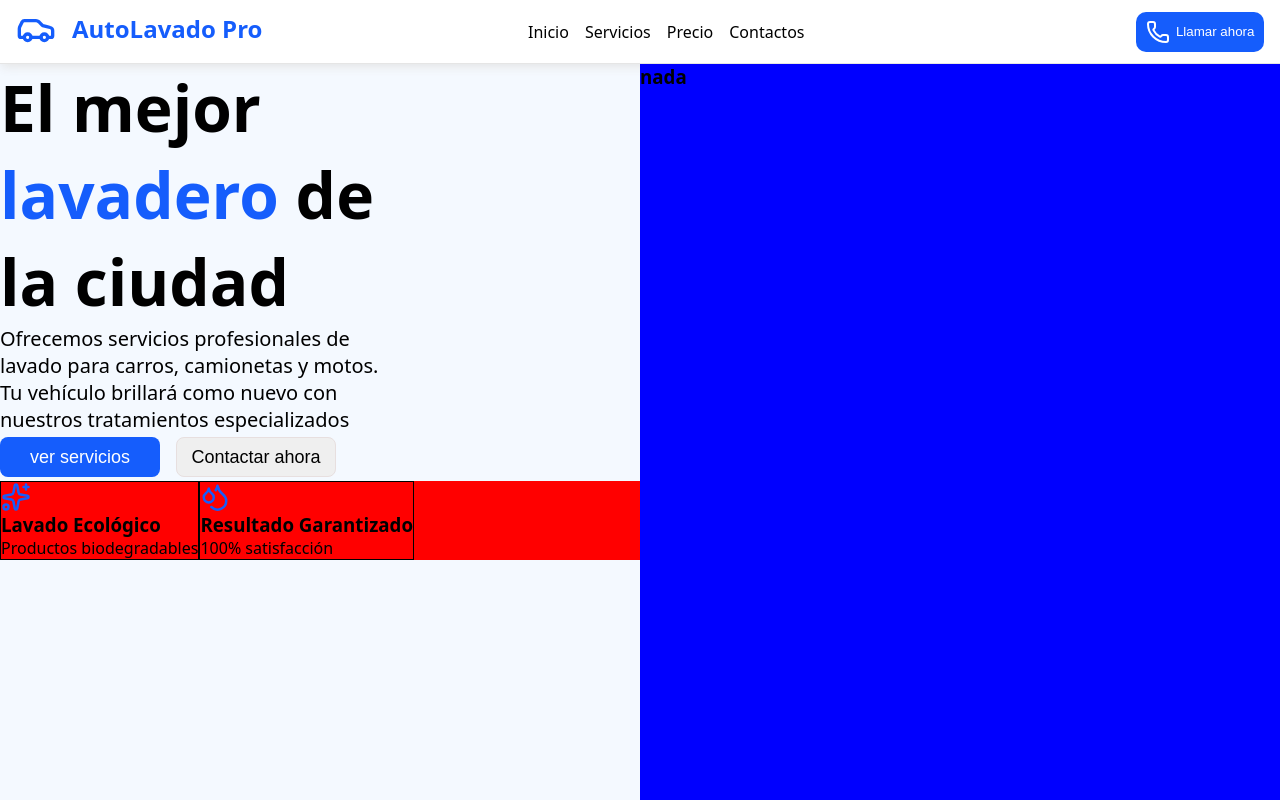
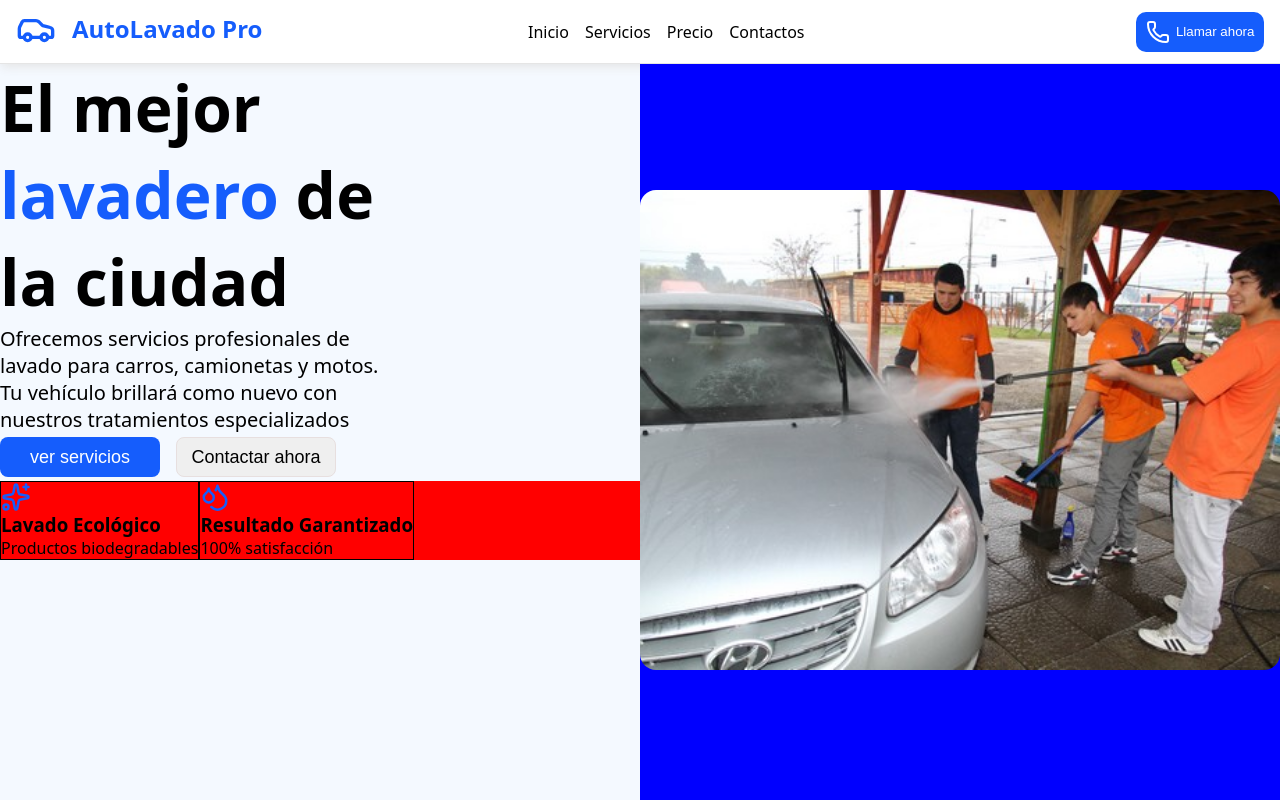
Before and after one commit to ordogens/carWash, a React (Vite) app in the folder lavadero/: page / in a window 1280 px wide. Built offline with nearby package versions, Linux system fonts and the light colour scheme.

Commit message:
Añadida imagen izquierda

```diff
--- a/lavadero/src/main/Main.tsx
+++ b/lavadero/src/main/Main.tsx
@@ -1,5 +1,6 @@
 import styles from "./main.module.css";
 import { Sparkles,Droplets } from "lucide-react";
+import CarCleaners from '../assets/images/carCleaners.jpg'
 
 export const Main = () => {
   return (
@@ -34,7 +35,13 @@ export const Main = () => {
       </article>
 
       <article className={styles.car}>
-        <h1>nada</h1>
+        <picture>
+          <img className={styles.carImageContainer} src={CarCleaners} alt="" />
+        </picture>
+
+        <div>
+
+        </div>
       </article>
     </section>
   );
--- a/lavadero/src/main/main.module.css
+++ b/lavadero/src/main/main.module.css
@@ -61,5 +61,13 @@
     width: 50vw;
     height: 92vh;
     background-color: blue;
+    display: flex;
+    justify-content: center;
+    align-items: center;
+
+    & .carImageContainer {
+      border-radius: 1rem;
+      width: 40rem;
+    }
   }
 }
```
Also changed, not shown: lavadero/src/assets/images/carCleaners.jpg (added).
